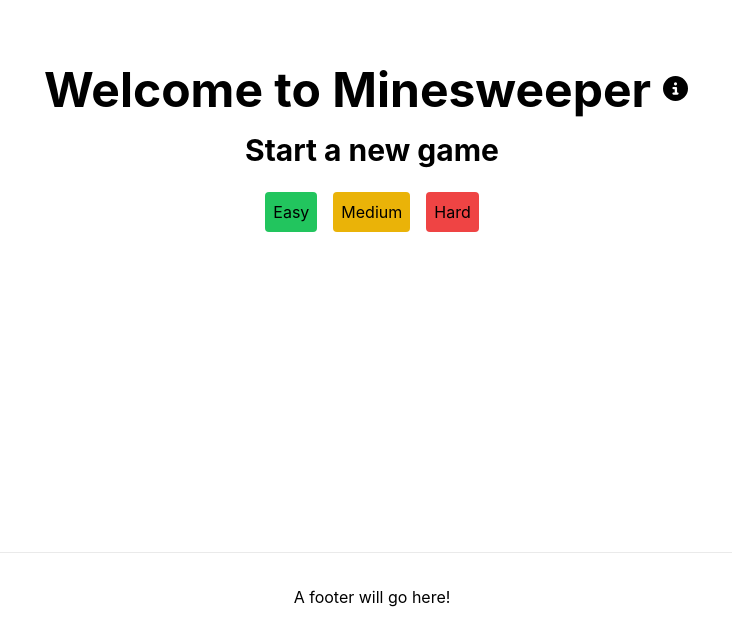
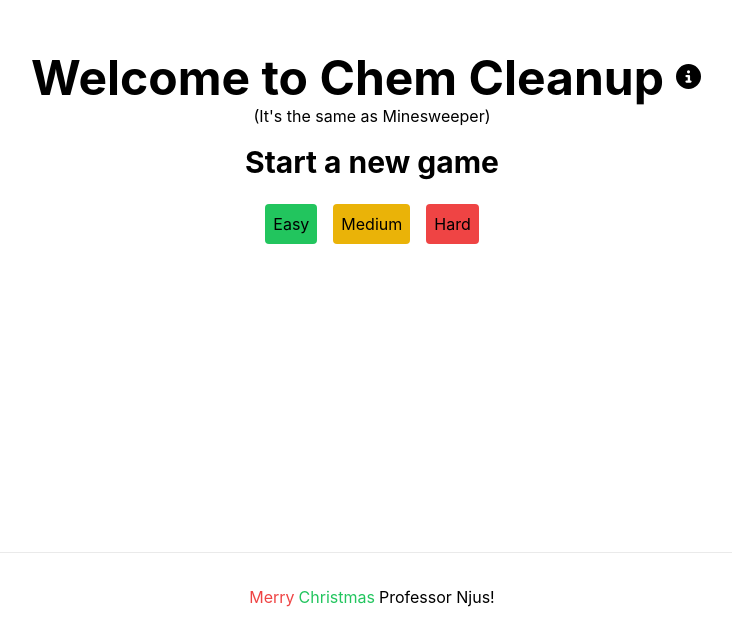
Before and after one commit to ziggysauce/minesweeper, a Next.js app: page / in a window 1280 px wide. Shown: the part 248-889 px from the top of the page, without its empty margins (268-1000 px from the left). Built offline with nearby package versions, Linux system fonts and the light colour scheme.

Commit message:
minor ui tweaks

```diff
--- a/pages/index.tsx
+++ b/pages/index.tsx
@@ -9,17 +9,18 @@
   return (
     <div className={styles.container}>
       <Head>
-        <title>Minesweeper</title>
+        <title>Chem Cleanup</title>
         <meta name="description" content="A minesweeper game" />
         <link rel="icon" href="/favicon.ico" />
       </Head>
 
       <main className={styles.main}>
-        <div className="flex justify-center items-center flex-wrap">
-          <h1 className="text-5xl font-bold text-center">
-            Welcome to Minesweeper
-          </h1>
-          <MyModal />
+        <div className="flex flex-col justify-center items-center">
+          <div className="flex justify-center items-center flex-wrap">
+            <h1 className="text-5xl font-bold text-center">Welcome to Chem Cleanup</h1>
+            <MyModal />
+          </div>
+          <h5>(It's the same as Minesweeper)</h5>
         </div>
         <div className="mt-4">
           <h2 className="text-3xl font-bold">Start a new game</h2>
@@ -43,7 +44,11 @@
         </div>
       </main>
 
-      <footer className={styles.footer}>A footer will go here!</footer>
+      <footer className={styles.footer}>
+        <span className="text-red-500 pr-1">Merry</span>
+        <span className="text-green-500 pr-1">Christmas</span>
+        <span> Professor Njus!</span>
+      </footer>
     </div>
   );
 };
```
